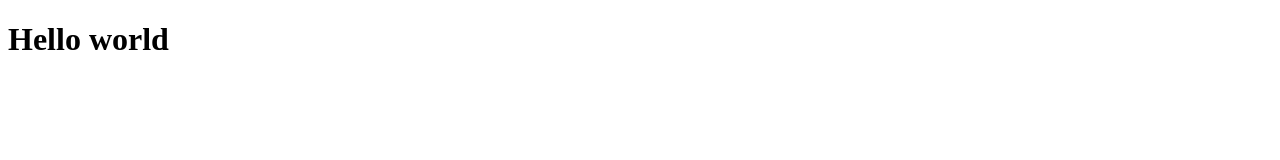
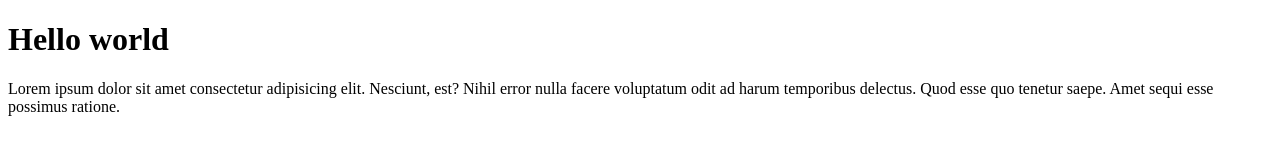
Before and after one commit to sitinurjanah7200/snj-git-tes, a plain HTML site: page index.html in a window 1280 px wide. Drawn offline with Linux system fonts and the light colour scheme.

Commit message:
menambahkan pragraf

```diff
--- a/index.html
+++ b/index.html
@@ -8,5 +8,6 @@
 </head>
 <body>
     <h1>Hello world</h1>
+    <p>Lorem ipsum dolor sit amet consectetur adipisicing elit. Nesciunt, est? Nihil error nulla facere voluptatum odit ad harum temporibus delectus. Quod esse quo tenetur saepe. Amet sequi esse possimus ratione.</p>
 </body>
 </html>
```
